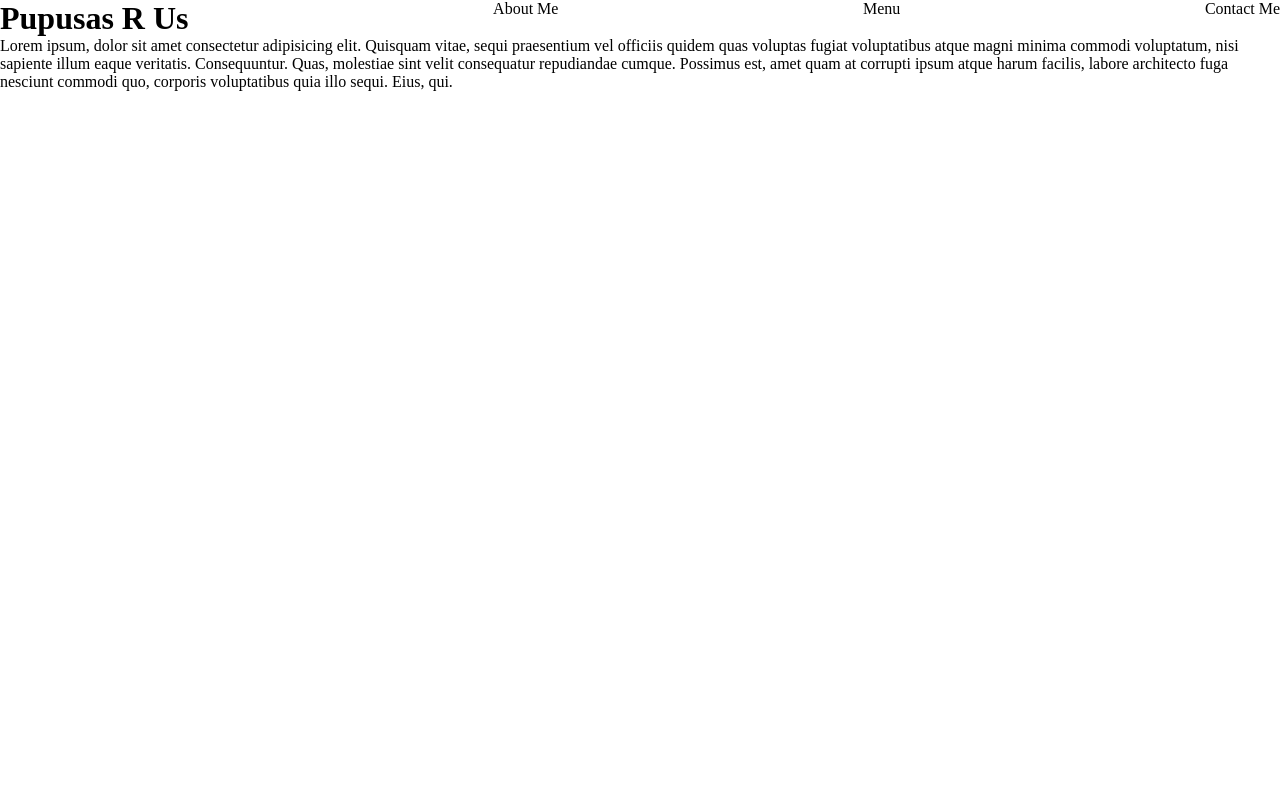
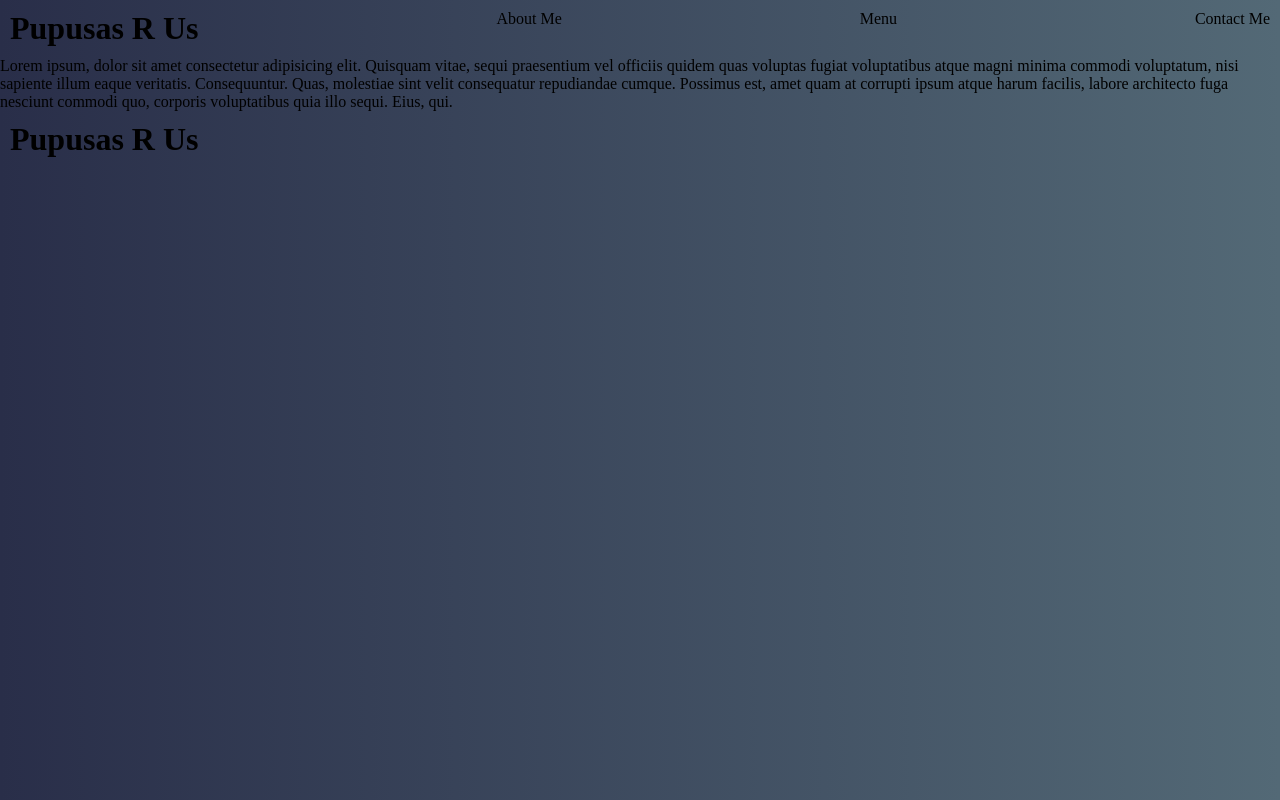
Before and after one commit to ToshiroR/resturant-Page, a website built with webpack: page dist/index.html in a window 1280 px wide. Built offline with nearby package versions, Linux system fonts and the light colour scheme.

Commit message:
first set of functions complete, menu next

```diff
--- a/src/index.js
+++ b/src/index.js
@@ -1,10 +1,25 @@
 import './style.css';
 
-function hello() {
-  const button = document.createElement('button');
+const content = document.querySelector('#content');
 
-  button.id = 'stuff';
-  button.textContent = 'hello';
+function createMenu(name) {
+  let div = document.createElement('div');
+  div.textContent = name;
+  div.id = name;
 
-  return button;
+  return div;
 }
+
+function createHeader() {
+  const header = document.createElement('header');
+  header.classList = 'top-header';
+
+  const hOne = document.createElement('h1');
+  hOne.classList = 'title';
+  hOne.textContent = 'Pupusas R Us';
+  header.appendChild(hOne);
+
+  return header;
+}
+
+content.appendChild(createHeader());
--- a/src/style.css
+++ b/src/style.css
@@ -4,8 +4,29 @@
   box-sizing: border-box;
 }
 
+body {
+  background: #536976; /* fallback for old browsers */
+  background: -webkit-linear-gradient(
+    to right,
+    #292e49,
+    #536976
+  ); /* Chrome 10-25, Safari 5.1-6 */
+  background: linear-gradient(
+    to right,
+    #292e49,
+    #536976
+  ); /* W3C, IE 10+/ Edge, Firefox 16+, Chrome 26+, Opera 12+, Safari 7+ */
+}
+
 .top-header {
   display: flex;
   flex-direction: row;
   justify-content: space-between;
+  padding: 10px;
 }
+
+#stuff {
+  padding: 15px 30px;
+  font-size: 20px;
+  background: #360033;
+}
```
Also changed, not shown: dist/bundle.js.
